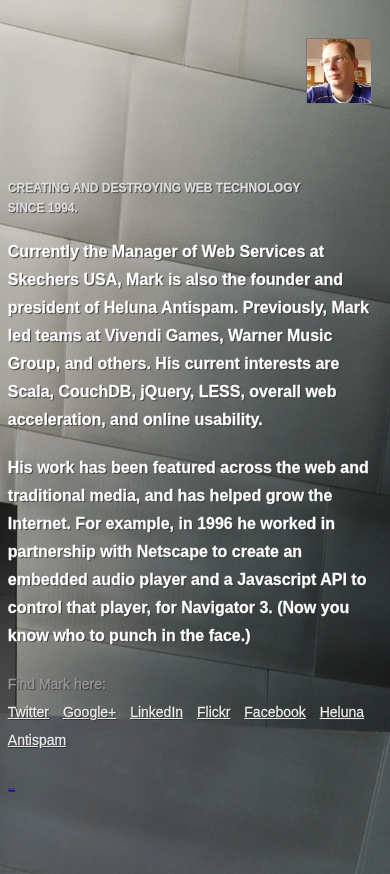
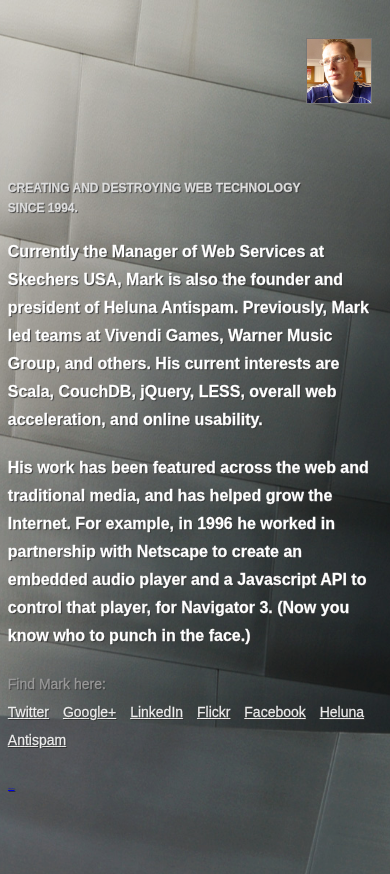
Before and after one commit to m242/m242.github.com, a plain HTML site: page index.html in a window 390 px wide. Drawn offline with Linux system fonts and the light colour scheme; a script that the page names is missing.

Commit message:
Background position for phones

```diff
--- a/css/m.css
+++ b/css/m.css
@@ -191,6 +191,7 @@
 		margin:0 2%;
 	}
 	.backgroundsize #background {
+		background-position:-50px 100%;
 		width:100%;
 		padding-bottom:30px;
 		opacity:0.9;
```
